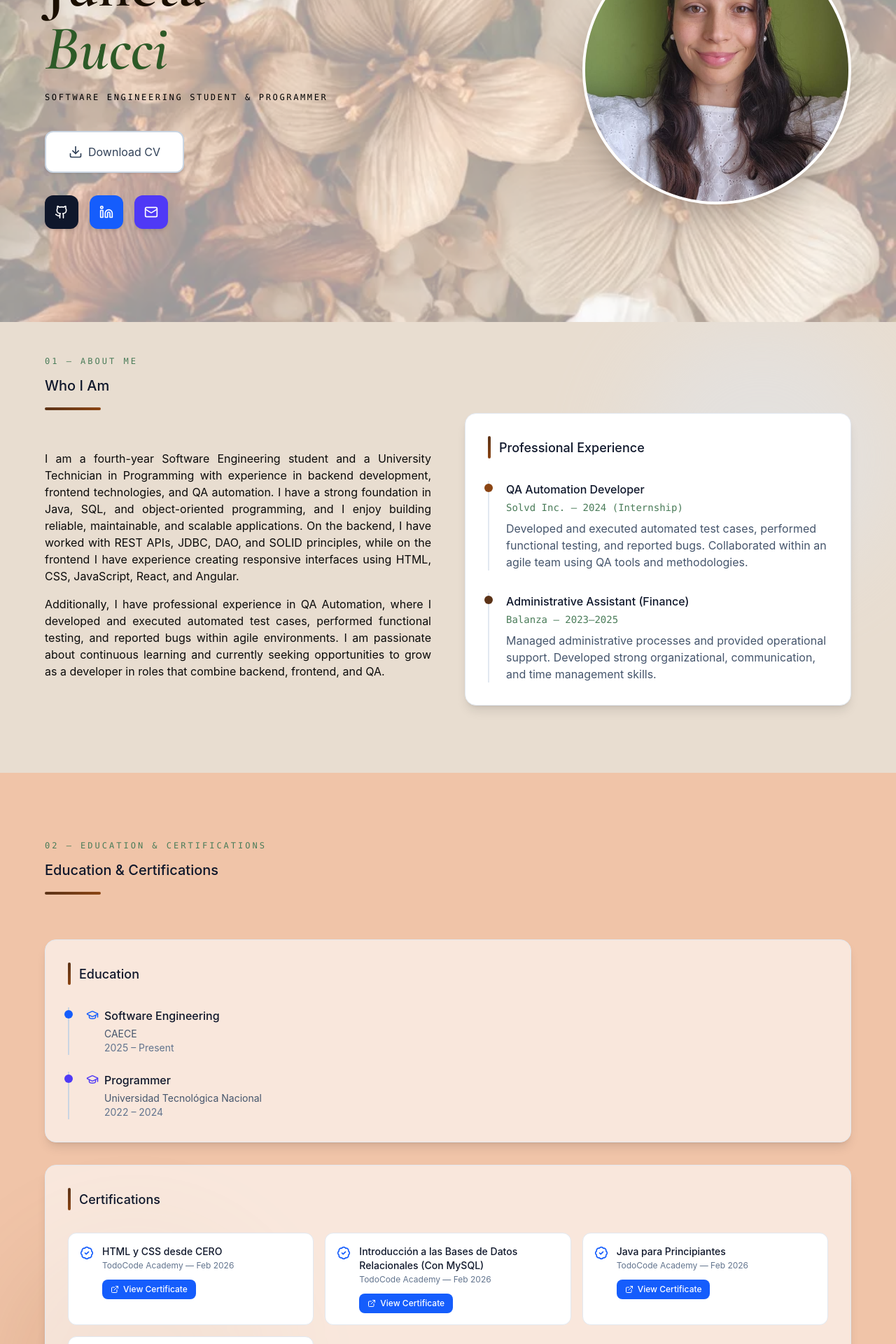
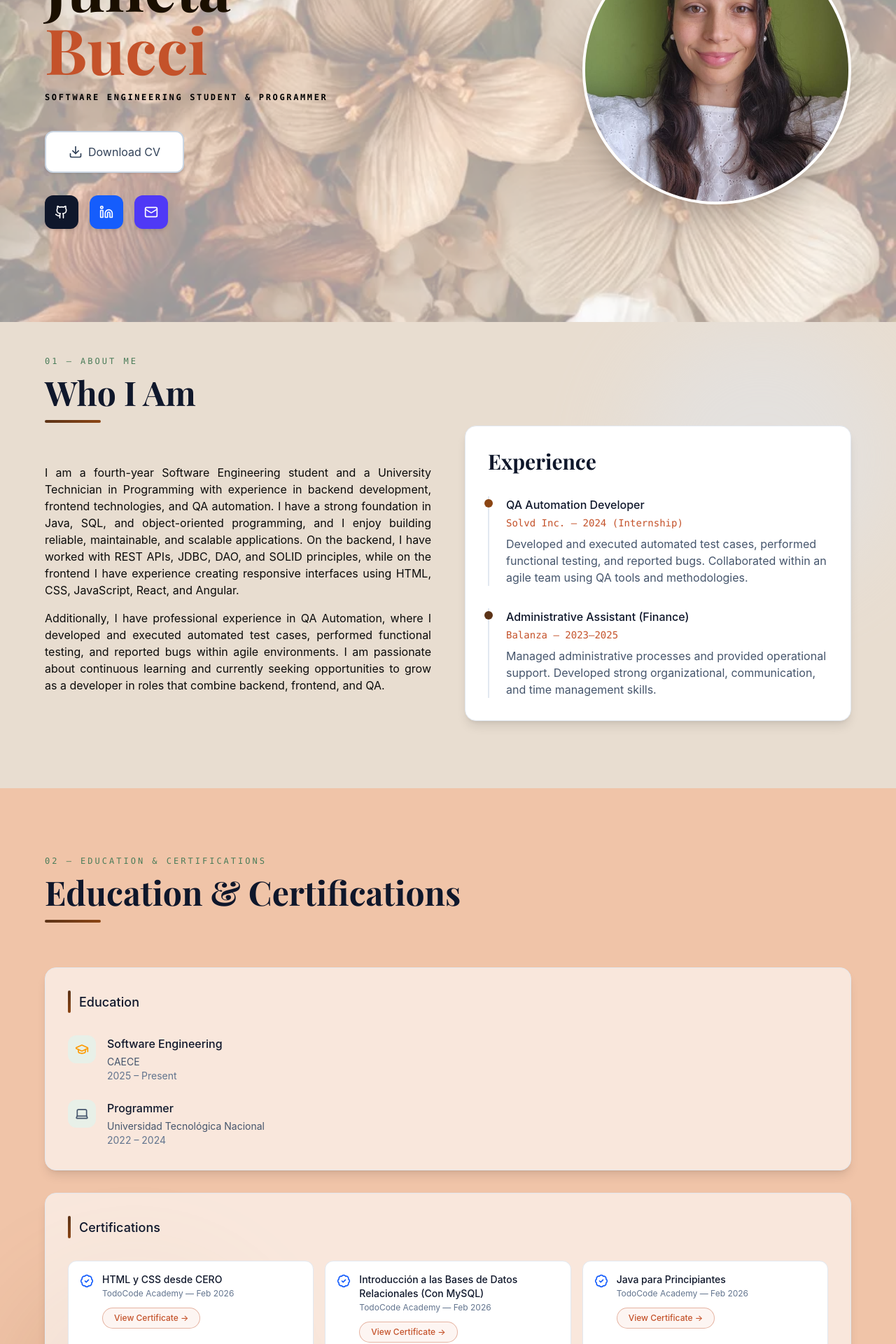
Before and after one commit to julibucci/PersonalPage, a React (Vite) app: page / in a window 1280 px wide. Shown: the part 340-2260 px from the top of the page at 70% size. Built offline with nearby package versions, Linux system fonts and the light colour scheme.

Commit message:
Make imporvements on the bakcgrounds of each section, change de icon of the page, change typography to Playfair Display on titles

```diff
--- a/index.html
+++ b/index.html
@@ -8,7 +8,7 @@
       <title>Julieta Bucci — Software Engineer</title>
       <link rel="preconnect" href="https://fonts.googleapis.com">
       <link rel="preconnect" href="https://fonts.gstatic.com" crossorigin>
-      <link href="https://fonts.googleapis.com/css2?family=Cormorant+Garamond:ital,wght@0,600;1,600&display=swap" rel="stylesheet">
+      <link href="https://fonts.googleapis.com/css2?family=Cormorant+Garamond:ital,wght@0,600;1,600&family=Playfair+Display:wght@700&display=swap" rel="stylesheet">
       <style>html, body { height: 100%; margin: 0; } #root { height: 100%; }</style>
     </head>
 
--- a/src/app/components/About.tsx
+++ b/src/app/components/About.tsx
@@ -1,4 +1,4 @@
-import { BadgeCheck, ExternalLink, GraduationCap } from 'lucide-react';
+import { BadgeCheck, GraduationCap, Laptop } from 'lucide-react';
 
 export function About() {
   return (
@@ -9,7 +9,7 @@ export function About() {
         <div className="max-w-6xl mx-auto relative z-10">
           <div className="text-left mb-1">
             <p className="font-mono text-xs uppercase tracking-[0.25em] text-[#4a7c59] dark:text-[#6aaa80] mb-3">01 — About Me</p>
-            <h2 className="text-slate-900 dark:text-white mb-4">Who I Am</h2>
+            <h2 className="text-slate-900 dark:text-white mb-4 text-5xl" style={{ fontFamily: "'Playfair Display', serif" }}>Who I Am</h2>
             <div className="h-1 w-20 bg-gradient-to-r from-[#5C3317] to-[#8B4513] rounded-full" />
           </div>
 
@@ -28,21 +28,18 @@ export function About() {
             </div>
 
             <div className="bg-white dark:bg-slate-800 rounded-2xl p-8 border border-slate-200 dark:border-slate-700 shadow-lg">
-              <h3 className="text-slate-900 dark:text-white mb-8 flex items-center gap-3">
-                <div className="w-1 h-8 bg-gradient-to-b from-[#5C3317] to-[#8B4513] rounded-full" />
-                Professional Experience
-              </h3>
+              <h3 className="text-slate-900 dark:text-white mb-8 text-3xl" style={{ fontFamily: "'Playfair Display', serif" }}>Experience</h3>
               <div className="space-y-8">
                 <div className="relative pl-6 border-l-2 border-slate-200 dark:border-slate-600">
                   <div className="absolute left-0 top-1 w-3 h-3 bg-[#8B4513] rounded-full -translate-x-[7px]" />
                   <h4 className="text-slate-900 dark:text-white mb-1">QA Automation Developer</h4>
-                  <p className="text-sm font-mono text-[#4a7c59] dark:text-[#6aaa80] mb-2">Solvd Inc. — 2024 (Internship)</p>
+                  <p className="text-sm font-mono text-[#c4522a] dark:text-[#e8856a] mb-2">Solvd Inc. — 2024 (Internship)</p>
                   <p className="text-slate-600 dark:text-slate-300">Developed and executed automated test cases, performed functional testing, and reported bugs. Collaborated within an agile team using QA tools and methodologies.</p>
                 </div>
                 <div className="relative pl-6 border-l-2 border-slate-200 dark:border-slate-600">
                   <div className="absolute left-0 top-1 w-3 h-3 bg-[#5C3317] rounded-full -translate-x-[7px]" />
                   <h4 className="text-slate-900 dark:text-white mb-1">Administrative Assistant (Finance)</h4>
-                  <p className="text-sm font-mono text-[#4a7c59] dark:text-[#6aaa80] mb-2">Balanza — 2023–2025</p>
+                  <p className="text-sm font-mono text-[#c4522a] dark:text-[#e8856a] mb-2">Balanza — 2023–2025</p>
                   <p className="text-slate-600 dark:text-slate-300">Managed administrative processes and provided operational support. Developed strong organizational, communication, and time management skills.</p>
                 </div>
               </div>
@@ -57,7 +54,7 @@ export function About() {
         <div className="max-w-6xl mx-auto relative z-10">
           <div className="text-left mb-16">
             <p className="font-mono text-xs uppercase tracking-[0.25em] text-[#4a7c59] dark:text-[#6aaa80] mb-3">02 — Education & Certifications</p>
-            <h2 className="text-slate-900 dark:text-white mb-4">Education & Certifications</h2>
+            <h2 className="text-slate-900 dark:text-white mb-4 text-5xl" style={{ fontFamily: "'Playfair Display', serif" }}>Education & Certifications</h2>
             <div className="h-1 w-20 bg-gradient-to-r from-[#5C3317] to-[#8B4513] rounded-full" />
           </div>
 
@@ -67,26 +64,24 @@ export function About() {
               Education
             </h3>
             <div className="space-y-6">
-              <div className="relative pl-6 border-l-2 border-slate-300 dark:border-slate-600">
-                <div className="absolute left-0 top-1 w-3 h-3 bg-blue-600 rounded-full -translate-x-[7px]" />
-                <div className="flex items-start gap-2">
-                  <GraduationCap className="text-blue-600 dark:text-blue-400 flex-shrink-0 mt-0.5" size={18} />
+              <div className="flex items-start gap-4">
+                <div className="w-10 h-10 rounded-xl bg-[#e8f0e8] dark:bg-slate-700 flex items-center justify-center flex-shrink-0">
+                  <GraduationCap className="text-amber-500 dark:text-amber-400" size={20} />
+                </div>
                 <div>
                   <h4 className="text-slate-900 dark:text-white mb-1">Software Engineering</h4>
                   <p className="text-slate-600 dark:text-slate-300 text-sm">CAECE</p>
                   <p className="text-sm text-slate-500 dark:text-slate-400">2025 – Present</p>
                 </div>
               </div>
+              <div className="flex items-start gap-4">
+                <div className="w-10 h-10 rounded-xl bg-[#e8f0e8] dark:bg-slate-700 flex items-center justify-center flex-shrink-0">
+                  <Laptop className="text-slate-600 dark:text-slate-300" size={20} />
                 </div>
-              <div className="relative pl-6 border-l-2 border-slate-300 dark:border-slate-600">
-                <div className="absolute left-0 top-1 w-3 h-3 bg-indigo-600 rounded-full -translate-x-[7px]" />
-                <div className="flex items-start gap-2">
-                  <GraduationCap className="text-indigo-600 dark:text-indigo-400 flex-shrink-0 mt-0.5" size={18} />
                 <div>
                   <h4 className="text-slate-900 dark:text-white mb-1">Programmer</h4>
                   <p className="text-slate-600 dark:text-slate-300 text-sm">Universidad Tecnológica Nacional</p>
                   <p className="text-sm text-slate-500 dark:text-slate-400">2022 – 2024</p>
-                  </div>
                 </div>
               </div>
             </div>
@@ -114,10 +109,9 @@ export function About() {
                         href={cert.url}
                         target="_blank"
                         rel="noopener noreferrer"
-                        className="inline-flex items-center gap-1.5 mt-3 px-3 py-1.5 text-xs font-medium bg-blue-600 hover:bg-blue-700 text-white rounded-lg transition-colors"
+                        className="inline-flex items-center gap-1.5 mt-3 px-4 py-1.5 text-xs font-medium rounded-full border border-[#c4522a]/40 bg-[#fdf5f2] hover:bg-[#fae8e0] text-[#c4522a] dark:bg-slate-600 dark:border-[#e8856a]/40 dark:text-[#e8856a] transition-colors"
                       >
-                        <ExternalLink size={12} />
-                        View Certificate
+                        View Certificate →
                       </a>
                     )}
                   </div>
--- a/src/app/components/Hero.tsx
+++ b/src/app/components/Hero.tsx
@@ -29,16 +29,16 @@ export function Hero() {
             {/* Name */}
             <h1
               className="leading-none mb-4"
-              style={{ fontFamily: "'Cormorant Garamond', serif" }}
+              style={{ fontFamily: "'Playfair Display', serif" }}
             >
               <span
-                className="block text-[#1a0f00] dark:text-white font-semibold"
+                className="block text-[#1a0f00] dark:text-white font-bold"
                 style={{ fontSize: 'clamp(56px, 7.5vw, 90px)' }}
               >
                 Julieta
               </span>
               <span
-                className="block italic text-[#2d5a27] dark:text-green-400 font-semibold"
+                className="block text-[#c4522a] dark:text-[#e8856a] font-bold"
                 style={{ fontSize: 'clamp(56px, 7.5vw, 90px)' }}
               >
                 Bucci
@@ -46,7 +46,7 @@ export function Hero() {
             </h1>
 
             {/* Subtitle */}
-            <p className="font-mono uppercase tracking-[0.22em] text-xs text-black dark:text-slate-200 mb-10">
+            <p className="font-mono uppercase tracking-[0.22em] text-xs font-bold text-black dark:text-white mb-10">
               Software Engineering Student &amp; Programmer
             </p>
 
--- a/src/app/components/Projects.tsx
+++ b/src/app/components/Projects.tsx
@@ -84,12 +84,12 @@ export function Projects() {
   ];
 
   return (
-    <section id="proyectos" className="py-24 px-4 sm:px-6 lg:px-8 bg-[#e8ddd0] dark:bg-slate-900 relative overflow-hidden">
+    <section id="proyectos" className="py-24 px-4 sm:px-6 lg:px-8 bg-[#d9c9b4] dark:bg-slate-900 relative overflow-hidden">
       <div className="absolute bottom-0 left-1/4 w-96 h-96 bg-blue-100 dark:bg-blue-900/20 rounded-full filter blur-3xl opacity-30" />
       <div className="max-w-6xl mx-auto relative z-10">
         <div className="text-left mb-16">
           <p className="font-mono text-xs uppercase tracking-[0.25em] text-[#4a7c59] dark:text-[#6aaa80] mb-3">04 — Projects</p>
-          <h2 className="text-slate-900 dark:text-white mb-4">Projects</h2>
+          <h2 className="text-slate-900 dark:text-white mb-4 text-5xl" style={{ fontFamily: "'Playfair Display', serif" }}>Projects</h2>
           <div className="h-1 w-20 bg-gradient-to-r from-[#5C3317] to-[#8B4513] rounded-full mb-6" />
         </div>
 
--- a/src/app/components/Skills.tsx
+++ b/src/app/components/Skills.tsx
@@ -53,7 +53,7 @@ export function Skills() {
       <div className="max-w-6xl mx-auto relative z-10">
         <div className="text-left mb-16">
           <p className="font-mono text-xs uppercase tracking-[0.25em] text-[#4a7c59] dark:text-[#6aaa80] mb-3">03 — Technical Skills</p>
-          <h2 className="text-slate-900 dark:text-white mb-4">Technical Skills</h2>
+          <h2 className="text-slate-900 dark:text-white mb-4 text-5xl" style={{ fontFamily: "'Playfair Display', serif" }}>What I work with</h2>
           <div className="h-1 w-20 bg-gradient-to-r from-[#5C3317] to-[#8B4513] rounded-full" />
         </div>
 
```
Also changed, not shown: src/app/components/Footer.tsx (+5 -2 lines), public/favicon.svg. Lines whose indentation alone changed are shown as unchanged.
